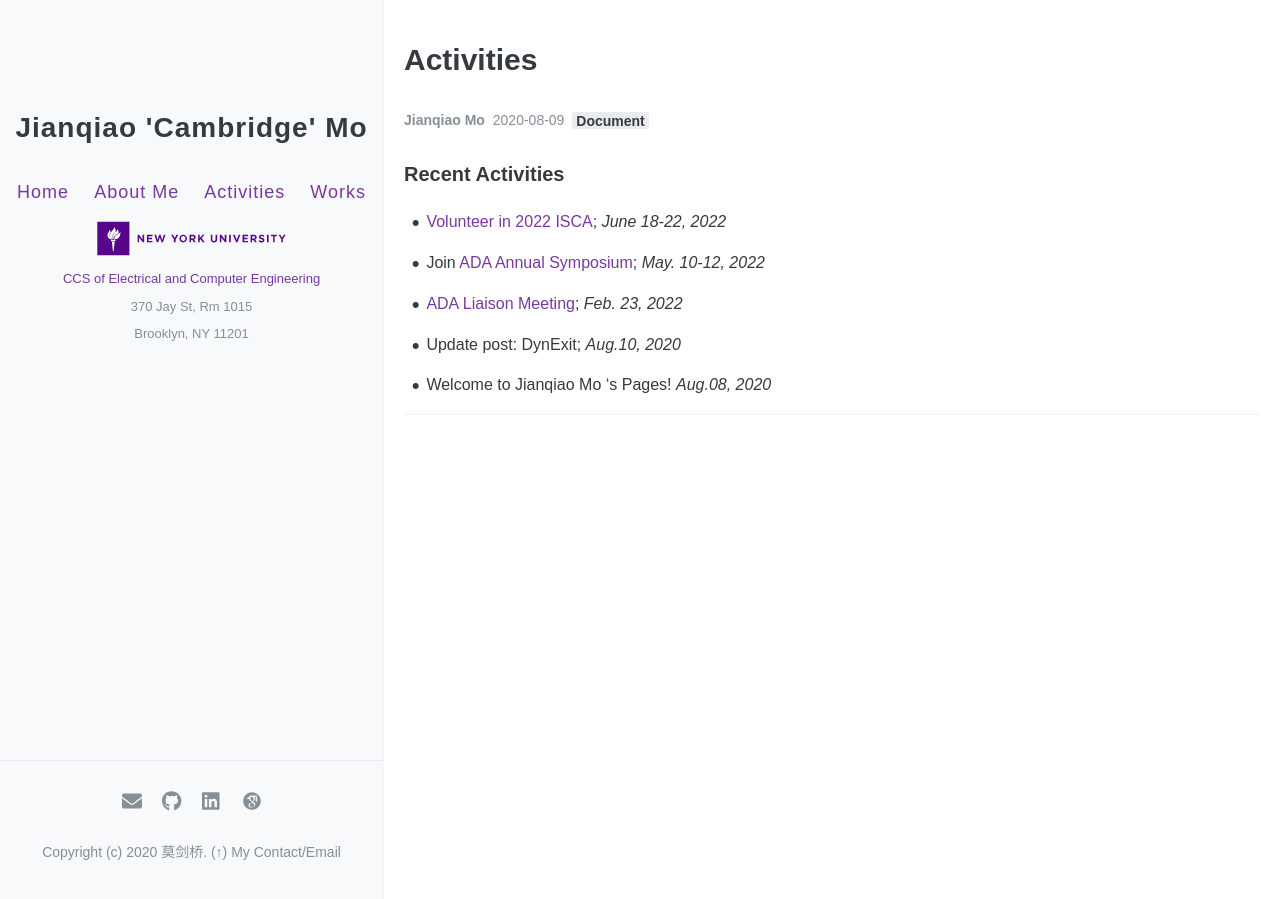
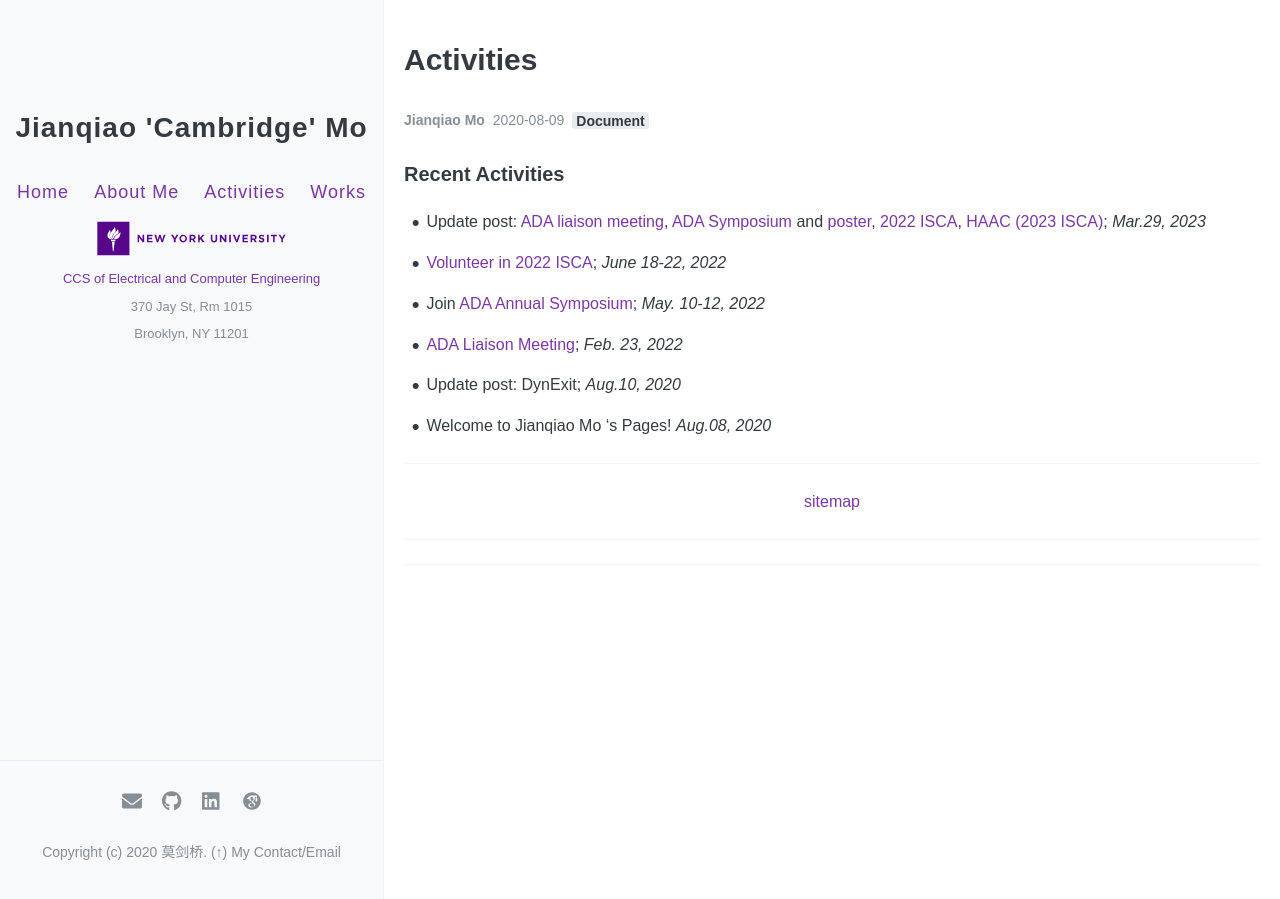
Before and after one commit to jianqiaomo/mywebpage, a Jekyll site: the page built from activities/index.md, in a window 1280 px wide. Built offline with Jekyll 4.4.1, drawn with Linux system fonts in a browser that asks for light colours; comment, search, counter and statistics services are not loaded.

Commit message:
update activity, change <center> tag

```diff
--- a/activities/index.md
+++ b/activities/index.md
@@ -12,6 +12,12 @@ permalink: /activities/
 
 
 ### Recent Activities
+- Update post: [ADA liaison meeting](http://jqmo.top/activities/Act_ADA_liaison_meeting_2022/),
+[ADA Symposium](http://jqmo.top/activities/Act_ADA_symposium_2022/)
+and [poster](http://jqmo.top/HAAC_ADA_2022_annyal_symposium/),
+[2022 ISCA](http://jqmo.top/activities/Act_ISCA_2022_volunteer/),
+[HAAC (2023 ISCA)](http://jqmo.top/HAAC_intro/); _Mar.29, 2023_
+
 - [Volunteer in 2022 ISCA](https://jqmo.top/activities/Act_ISCA_2022_volunteer/); _June 18-22, 2022_
 
 - Join [ADA Annual Symposium](https://jqmo.top/activities/Act_ADA_symposium_2022/); _May. 10-12, 2022_
@@ -22,6 +28,15 @@ permalink: /activities/
 
 - Welcome to Jianqiao Mo 's Pages! _Aug.08, 2020_
 
+
+***
+
+<div style="text-align: center;">
+<a href="https://jqmo.top/sitemap.xml">sitemap</a>
+</div>
+
+***
+
 [//]: # (- Update status: Happy to Brooklyn!!; _Feb 2021_)
 [//]: # (- Update status: Travel to Phnom Penh for US visa application; _Sep.23, 2020_)
 [//]: <> (- Update post: MATLAB halftone & dither, MATLAB MSE; _Aug.10, 2020_)
--- a/index.html
+++ b/index.html
@@ -52,7 +52,7 @@ comments: true
     {% endif %}
   {% endfor %}
 
-  {% for post in site.posts %}
+  {% for post in site.posts %}  <!--  {% for post in paginator.posts %}-->
     {% unless post.pinned %}
     <article class="post">
       <h1>
```
Also changed, not shown: _posts/2020-08-09-about.md (+4 -4 lines), _posts/2020-08-10-Dynexit.md (+1 -1 lines).
